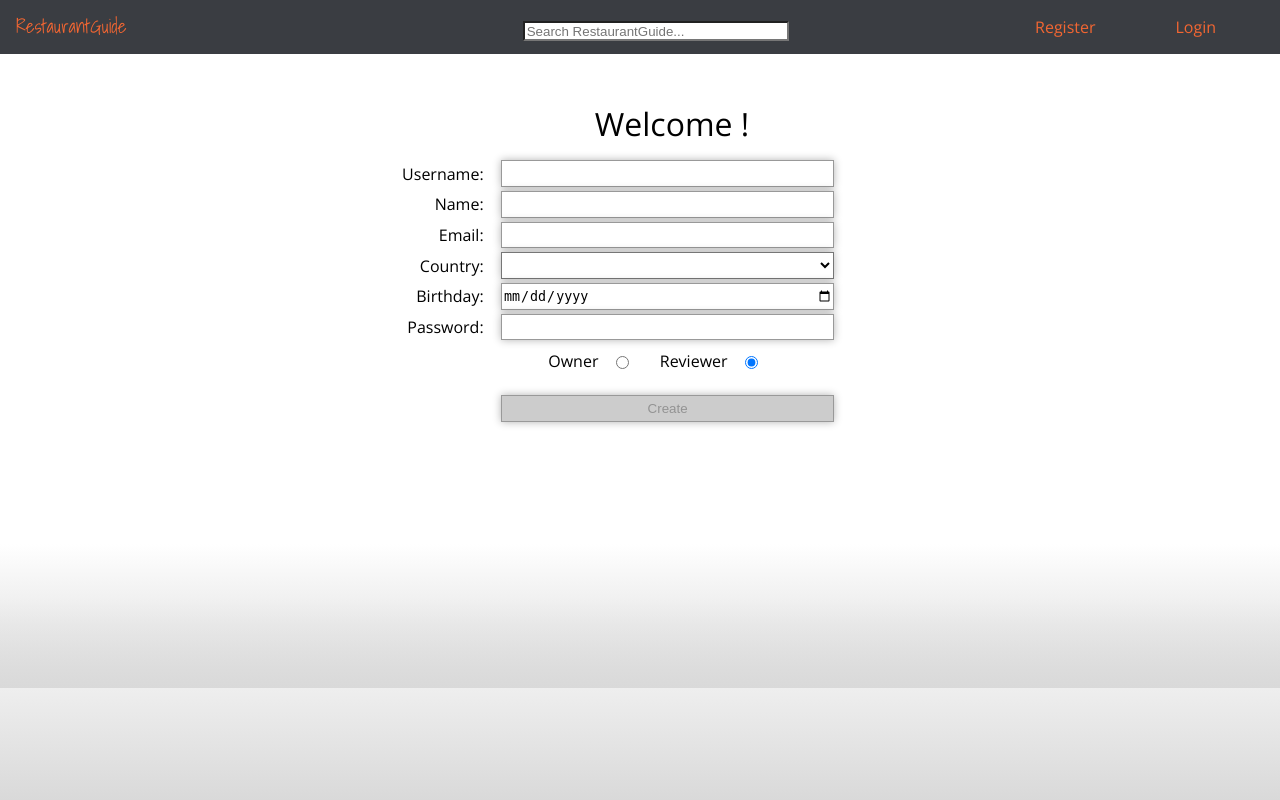
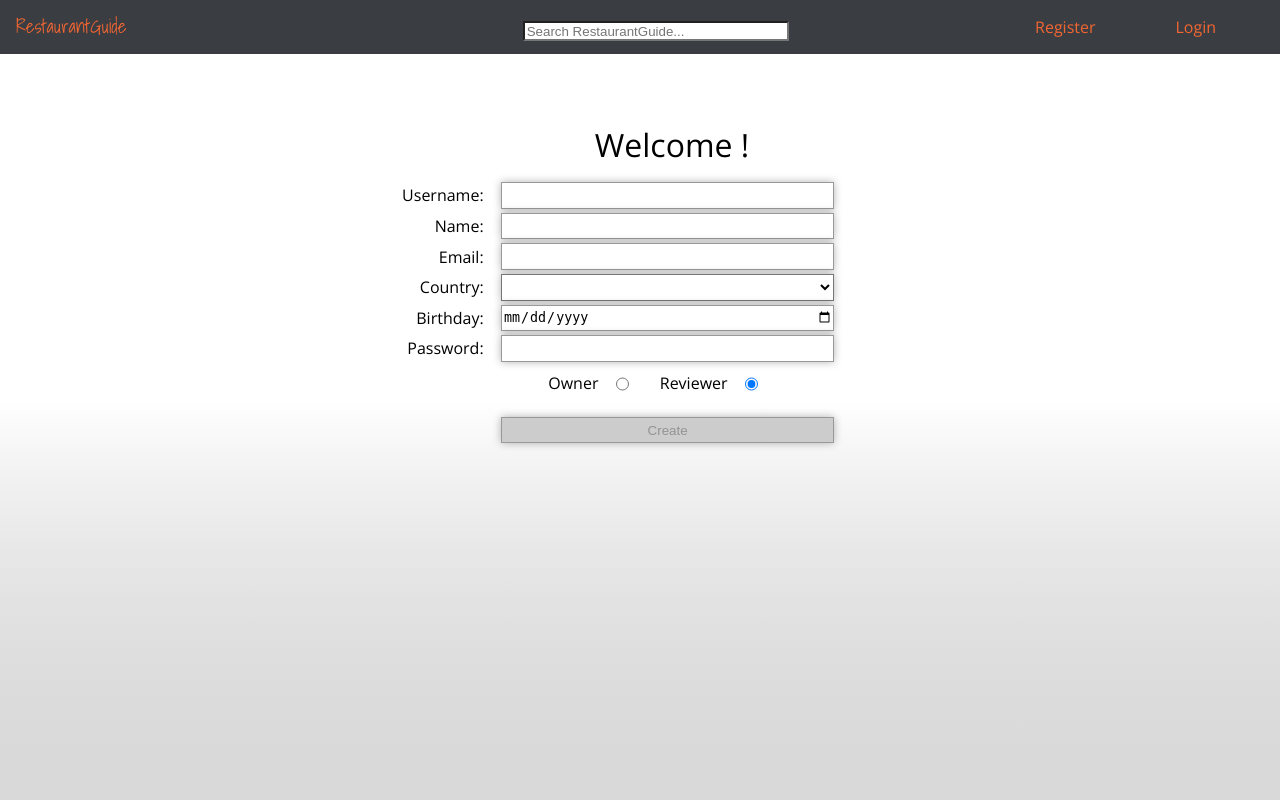
Before and after one commit to MitchLira/FEUP-LTW, a PHP site: page /pages/create_account.php in a window 1280 px wide. Run offline with PHP 8.4, Linux system fonts and the light colour scheme; some libraries are stand-ins or nearby versions.

Commit message:
background create account fixed

```diff
--- a/css/create_account.css
+++ b/css/create_account.css
@@ -1,9 +1,12 @@
 @import url("../css/common.css");
 
 html, body {
+    display: -ms-flexbox;
+    display: -webkit-flex;
+    display: flex;
 
     width: 100%;
-    background: linear-gradient(transparent, transparent,transparent,transparent, #d9d9d9),  no-repeat center;
+    background: linear-gradient(transparent, transparent, #d9d9d9),  no-repeat center;
 }
 
 #create_account {
```
